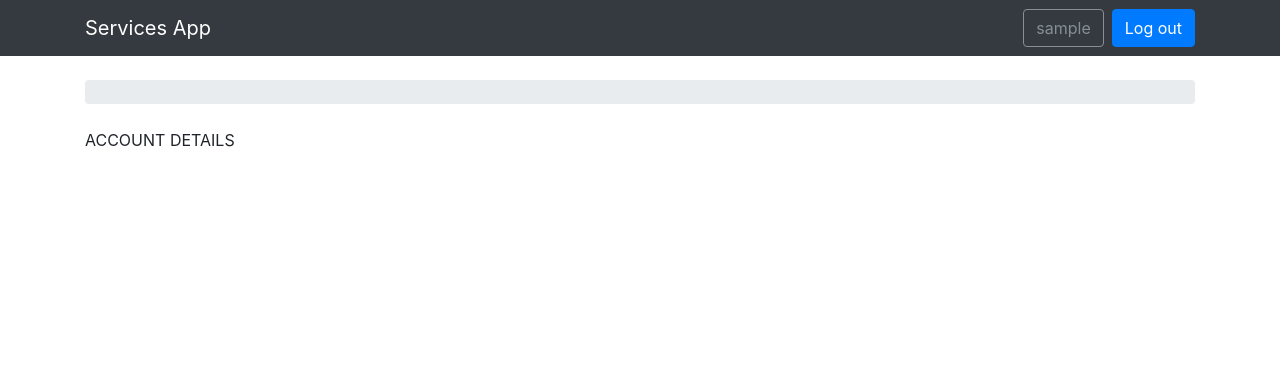
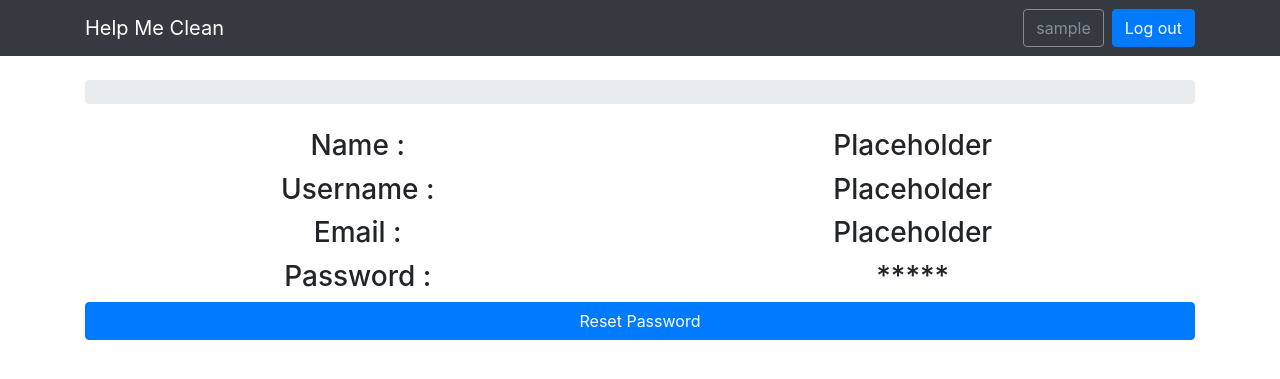
Before and after one commit to byronlin92/NwHacksApp2018, a Django app: a page that uses templates/base.html in a window 1280 px wide. Shown: the top 379 px of the page. Run offline with Django 3.2, Linux system fonts and the light colour scheme; the visitor is signed in with stand-in values (Sample User, id 1); data comes from the database, SQL or seed files in the repository; some libraries are stand-ins or nearby versions.

Commit message:
Added stylistic and minor details to app

```diff
--- a/templates/account_detail.html
+++ b/templates/account_detail.html
@@ -3,6 +3,27 @@
 {% load static %}
 
 {% block content %}
-ACCOUNT DETAILS
+<table style="width:100%">
+    <tr>
+        <td><h3 style="text-align:center">Name :</h3></td>
+        <td><h3 style="text-align:center">Placeholder</h3></td>
+    </tr>
+    <tr>
+        <td><h3 style="text-align:center">Username :</h3></td>
+        <td><h3 style="text-align:center">Placeholder</h3></td>
+    </tr>
+    <tr>
+        <td><h3 style="text-align:center">Email :</h3></td>
+        <td><h3 style="text-align:center">Placeholder</h3></td>
+    </tr>
+    <tr>
+        <td><h3 style="text-align:center">Password :</h3></td>
+        <td><h3 style="text-align:center">*****</h3></td>
+    </tr>
+</table>
+
+<button
+    type="submit" class="btn btn-primary btn-block">Reset Password
+</button>
 
 {% endblock content %}
--- a/templates/base.html
+++ b/templates/base.html
@@ -4,7 +4,7 @@
 <html>
   <head>
     <meta charset="utf-8">
-    <title>{% block title %}SERVICES APP{% endblock %}</title>
+    <title>{% block title %}Help Me Clean{% endblock %}</title>
     <link rel="stylesheet" href="{% static 'css/bootstrap.min.css'%}">
 
     {% block stylesheet %}{% endblock stylesheet %}
@@ -17,7 +17,7 @@
 
     <nav class="navbar navbar-expand-sm navbar-dark bg-dark">
         <div class="container">
-          <a class="navbar-brand" href="{% url 'home' %}">Services App</a>
+          <a class="navbar-brand" href="{% url 'home' %}">Help Me Clean</a>
           <button class="navbar-toggler" type="button" data-toggle="collapse" data-target="#mainMenu" aria-controls="mainMenu" aria-expanded="false" aria-label="Toggle navigation">
             <span class="navbar-toggler-icon"></span>
           </button>
--- a/templates/home.html
+++ b/templates/home.html
@@ -20,9 +20,12 @@
   <a href="{% url 'posts' %}" class="btn btn-primary">Posts</a>
 </div>
 
-  <h1>Help Me Clean</h1>
+  <h1>Cleaner's Available :</h1>
   <div id="map"></div>
   <script async defer src="https://maps.googleapis.com/maps/api/js?key=AIzaSyAUeZAdGByjtBQJouUaAD5lX_VJ_xbt1c8&callback=initMap"></script>
   {% load staticfiles %}
   <script src="{% static 'js/homeScreenMap.js' %}"></script>
+
+<p style="text-align:center; margin-top:2cm">Written by Mohit, Arnold, Arvin, Byron, and Anna</p>
+<p style="text-align:center;">Designed at nwHacks 2018</p>
 {% endblock %}
```
